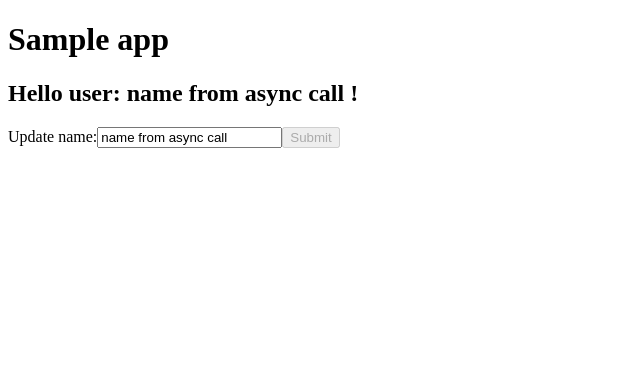
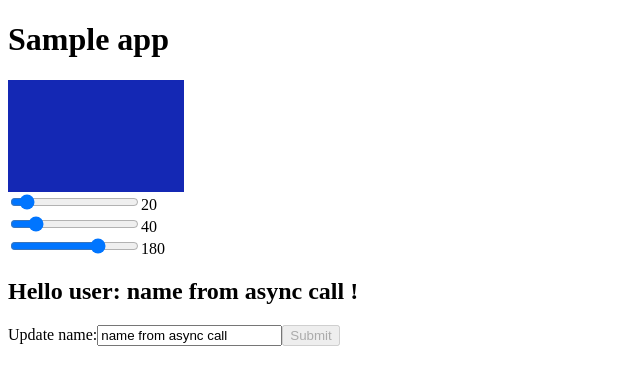
Before and after one commit to aisnote/ts-001-starter-boilerplate, a React app: page / in a window 1280 px wide. Shown: the top 384 px of the page, without its empty margins (0-640 px from the left). Built offline with nearby package versions, Linux system fonts and the light colour scheme.

Commit message:
impl color picker

```diff
--- a/src/app.tsx
+++ b/src/app.tsx
@@ -1,6 +1,10 @@
 import * as React from "react";
-import { HelloComponent } from "./hello"
-import { NameEditComponent } from "./nameEdit";
+// import { HelloComponent } from "./hello"
+// import { NameEditComponent } from "./components/nameEdit";
+
+import { HelloComponent, NameEditComponent, ColorBrowser, ColorPicker } from './components';
+
+import {Color} from './model/color';
 
 export const App = () => {
     const [name, setName] = React.useState('defaultUserName');
@@ -13,6 +17,8 @@
         }, 500);
     }
 
+    const [color, setColor] = React.useState<Color>({red: 20, green: 40, blue: 180});
+
     React.useEffect(() => {
         loadUsername();
     }, []);
@@ -23,6 +29,8 @@
 
     return (
         <>
+            <ColorBrowser color = {color} />
+            <ColorPicker color={color} onColorUpdated={setColor}/>
             <HelloComponent userName={name} />
             <NameEditComponent
                 initialUserName={name}
--- /dev/null
+++ b/src/components/colorBrowser.tsx
@@ -0,0 +1,17 @@
+import * as React from "react"
+import { Color } from "../model/color"
+
+interface Props {
+    color: Color;
+}
+
+export const ColorBrowser = (props: Props) => {
+    const divStyle: React.CSSProperties = {
+        width: "11rem",
+        height: "7rem",
+        backgroundColor: `rgb(${props.color.red}, ${props.color.green}, ${props.color.blue})`
+    }
+
+    return <div style={divStyle} />;
+
+}
--- /dev/null
+++ b/src/components/colorpicker.tsx
@@ -0,0 +1,62 @@
+import * as React from "react"
+import { Color } from "../model/color"
+
+interface Props {
+    color: Color;
+    onColorUpdated: (color: Color) => void;
+}
+
+export const ColorPicker = (props: Props) => (
+    <div>
+        <input
+            type = "range"
+            min = "0"
+            max = "255"
+            value = {props.color.red}
+            onChange={event =>
+                props.onColorUpdated({
+                    red: +event.target.value,
+                    green: props.color.green,
+                    blue: props.color.blue
+                })
+            }
+
+        />
+        {props.color.red}
+
+        <br />
+        <input
+            type = "range"
+            min = "0"
+            max = "255"
+            value = {props.color.green}
+            onChange={event =>
+                props.onColorUpdated({
+                    red: props.color.red,
+                    green: +event.target.value,
+                    blue: props.color.blue
+                })
+            }
+
+        />
+        {props.color.green}
+
+        <br />
+        <input
+            type = "range"
+            min = "0"
+            max = "255"
+            value = {props.color.blue}
+            onChange={event =>
+                props.onColorUpdated({
+                    red: props.color.red,
+                    green: props.color.green,
+                    blue: +event.target.value
+                })
+            }
+
+        />
+        {props.color.blue}
+
+    </div>
+)
--- /dev/null
+++ b/src/components/hello.tsx
@@ -0,0 +1,9 @@
+import * as React from "react";
+
+interface Props {
+    userName: string;
+}
+
+export const HelloComponent = (props: Props) => {
+  return <h2>Hello user: {props.userName} !</h2>;
+};
--- /dev/null
+++ b/src/components/index.tsx
@@ -0,0 +1,5 @@
+export * from "./hello"
+export * from "./nameEdit"
+
+export * from './colorBrowser'
+export * from './colorpicker'
--- /dev/null
+++ b/src/model/color.ts
@@ -0,0 +1,5 @@
+export interface Color {
+    red: number;
+    green: number;
+    blue: number;
+}
```
Also changed, not shown: src/components/nameEdit.tsx (renamed from src/nameEdit.tsx).
